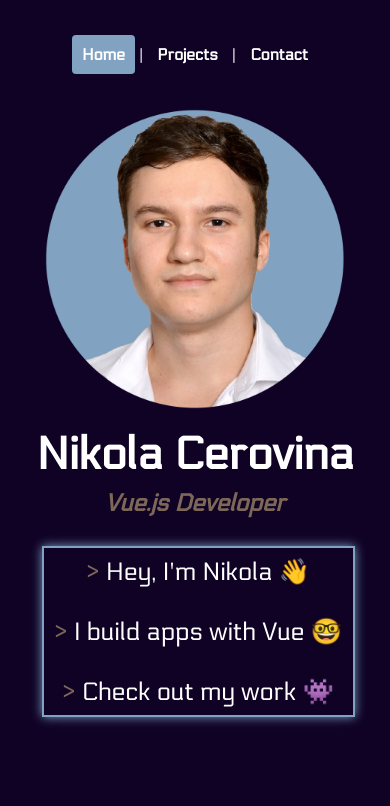
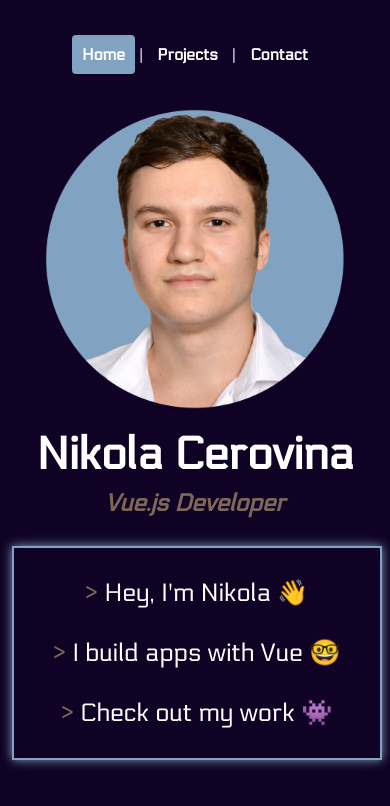
Before and after one commit to cerovina/Website-Vue-Router, a Vue app: page / in a window 390 px wide. Shown: the top 806 px of the page. Built offline with nearby package versions, Linux system fonts and the light colour scheme.

Commit message:
Style changes

```diff
--- a/src/views/HomeView.vue
+++ b/src/views/HomeView.vue
@@ -65,8 +65,9 @@ export default {
 
 @media (max-width: 767px) {
   .aboutMe p {
-    width: 100%;
+    width: 87%;
     margin-top: 30px;
+    padding: 30px;
   }
 
   .title {
```
